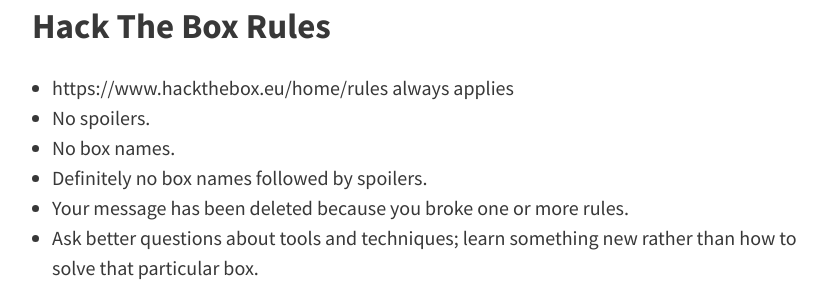
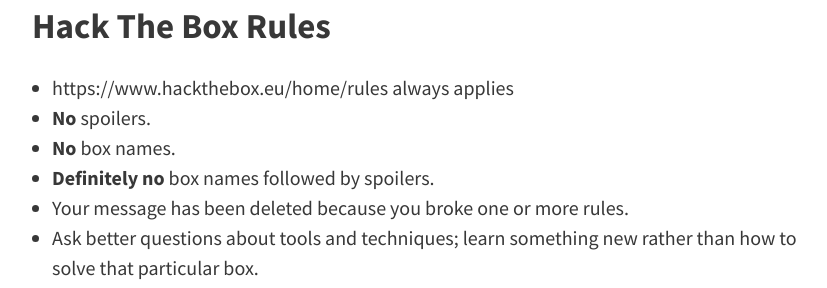
Before and after one commit to NetSec-Focus/netsec-focus.github.io, a Jekyll site: the page built from pages/10_guidelines.md, in a window 1280 px wide and 900 px high, scrolled down 1692 px. Shown: the part 155-443 px from the top of the window, without its empty margins (224-1051 px from the left). Built offline with Jekyll 4.4.1, drawn with Linux system fonts in a browser that asks for light colours.

Commit message:
updated formatting for HTB rules

```diff
--- a/pages/10_guidelines.md
+++ b/pages/10_guidelines.md
@@ -51,9 +51,9 @@ Last but not least, please try to be kind and considerate to each other - rememb
 
 ## Hack The Box Rules
 * https://www.hackthebox.eu/home/rules always applies
-* No spoilers.
-* No box names.
-* Definitely no box names followed by spoilers.
+* **No** spoilers.
+* **No** box names.
+* **Definitely no** box names followed by spoilers.
 * Your message has been deleted because you broke one or more rules.
 * Ask better questions about tools and techniques; learn something new rather than how to solve that particular box.
 * **No** unsolicited DMs for hint or spoilers.
```
